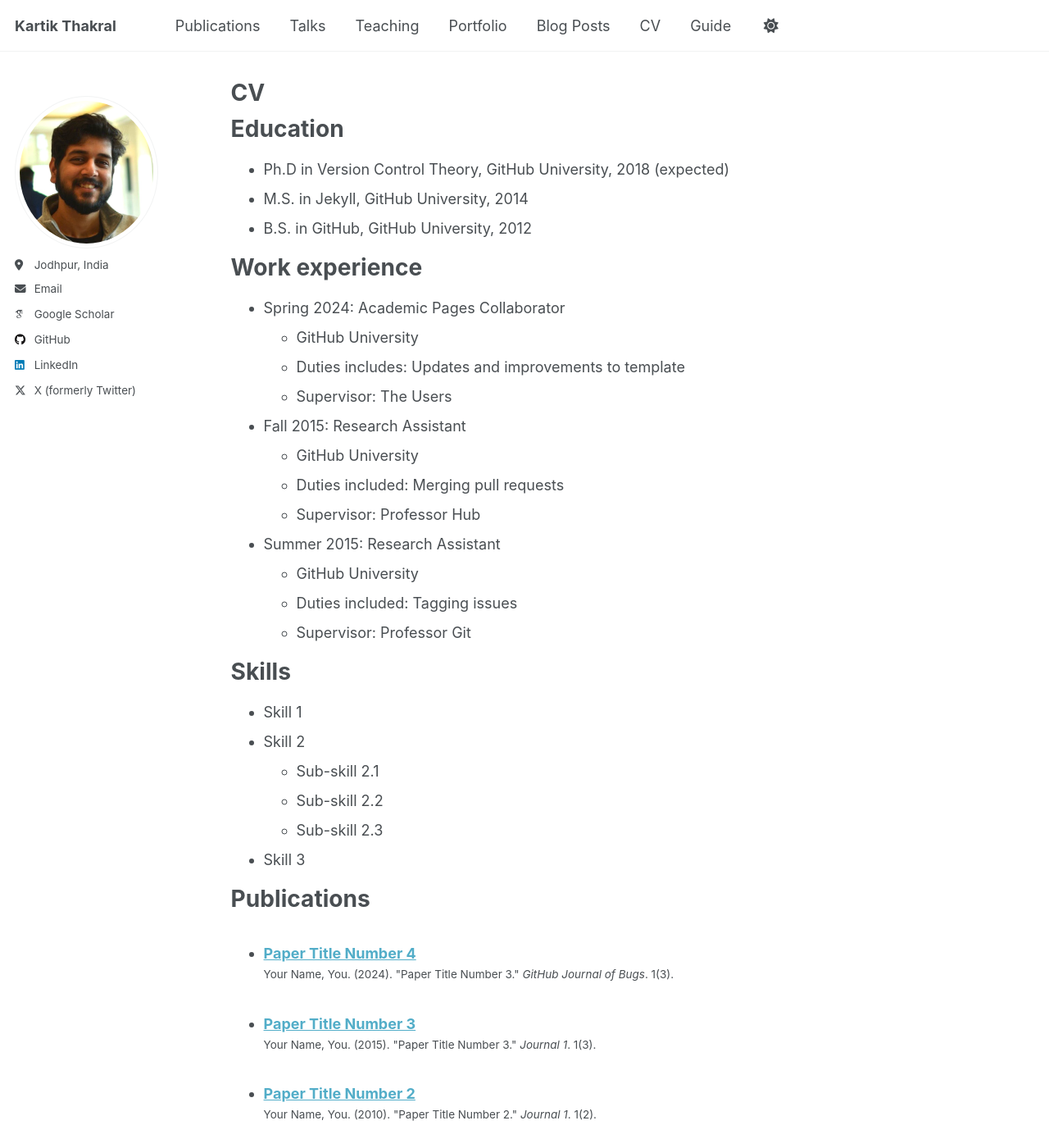
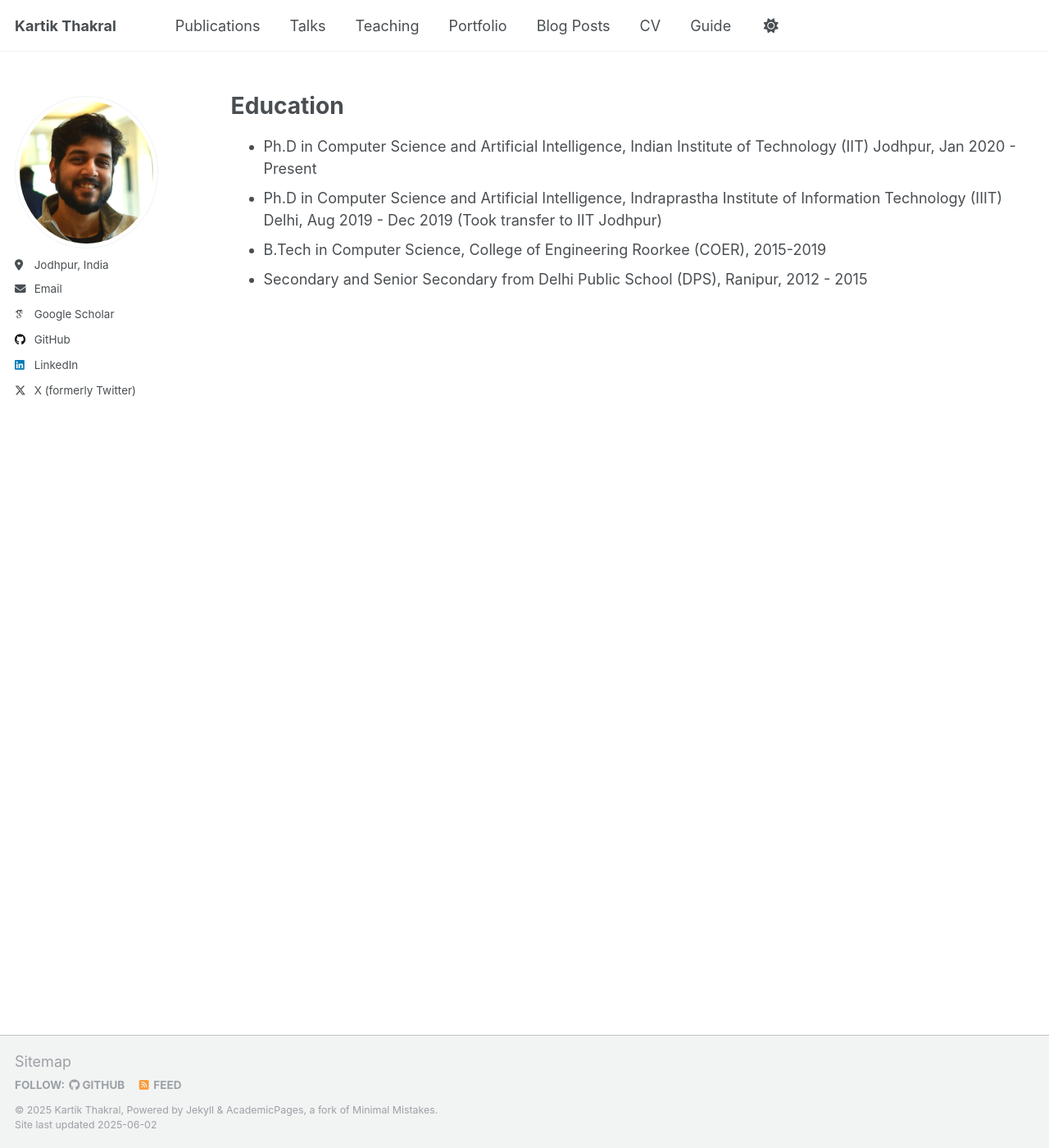
Before and after one commit to thakral-kartik/thakral-kartik.github.io, a Jekyll site: the page built from _pages/cv.md, in a window 1280 px wide and 1400 px high. Shown: the whole window at 82% size. Built offline with Jekyll 4.4.1, drawn with Linux system fonts in a browser that asks for light colours; some web fonts are replaced; some of the changed text lies outside the part shown.

Commit message:
Update cv.md
Added education details in CV.md

```diff
--- a/_pages/cv.md
+++ b/_pages/cv.md
@@ -1,6 +1,6 @@
 ---
 layout: archive
-title: "CV"
+# title: "Education"
 permalink: /cv/
 author_profile: true
 redirect_from:
@@ -11,54 +11,7 @@ redirect_from:
 
 Education
 ======
-* Ph.D in Version Control Theory, GitHub University, 2018 (expected)
-* M.S. in Jekyll, GitHub University, 2014
-* B.S. in GitHub, GitHub University, 2012
-
-Work experience
-======
-* Spring 2024: Academic Pages Collaborator
-  * GitHub University
-  * Duties includes: Updates and improvements to template
-  * Supervisor: The Users
-
-* Fall 2015: Research Assistant
-  * GitHub University
-  * Duties included: Merging pull requests
-  * Supervisor: Professor Hub
-
-* Summer 2015: Research Assistant
-  * GitHub University
-  * Duties included: Tagging issues
-  * Supervisor: Professor Git
-
-Skills
-======
-* Skill 1
-* Skill 2
-  * Sub-skill 2.1
-  * Sub-skill 2.2
-  * Sub-skill 2.3
-* Skill 3
-
-Publications
-======
-  <ul>{% for post in site.publications reversed %}
-    {% include archive-single-cv.html %}
-  {% endfor %}</ul>
-
-Talks
-======
-  <ul>{% for post in site.talks reversed %}
-    {% include archive-single-talk-cv.html  %}
-  {% endfor %}</ul>
-
-Teaching
-======
-  <ul>{% for post in site.teaching reversed %}
-    {% include archive-single-cv.html %}
-  {% endfor %}</ul>
-
-Service and leadership
-======
-* Currently signed in to 43 different slack teams
+* Ph.D in Computer Science and Artificial Intelligence, Indian Institute of Technology (IIT) Jodhpur, Jan 2020 - Present
+* Ph.D in Computer Science and Artificial Intelligence, Indraprastha Institute of Information Technology (IIIT) Delhi, Aug 2019 - Dec 2019 (Took transfer to IIT Jodhpur)
+* B.Tech in Computer Science, College of Engineering Roorkee (COER), 2015-2019
+* Secondary and Senior Secondary from Delhi Public School (DPS), Ranipur, 2012 - 2015
```
